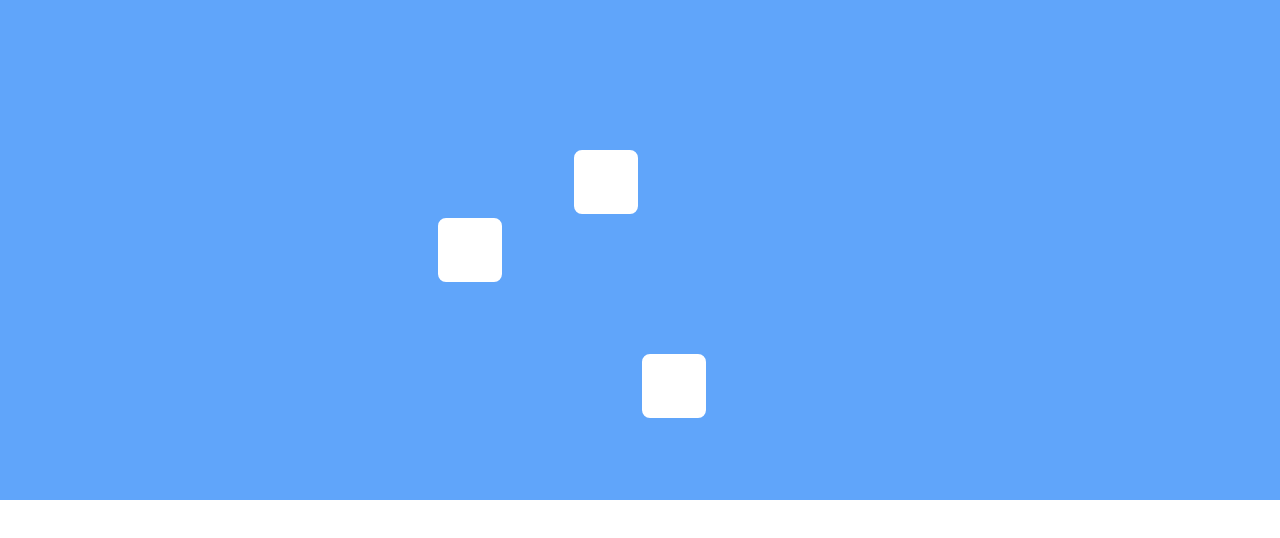
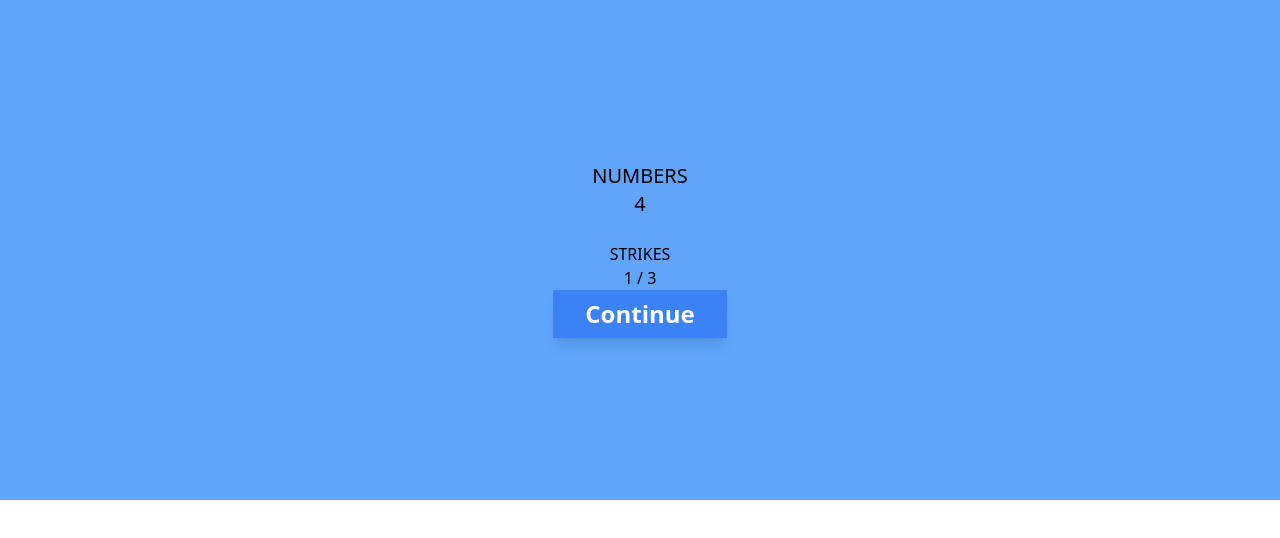
Before and after one commit to gitbeet/humanbenchmark-clone, a React (Vite) app: page / in a window 1280 px wide. Both pictures are taken after a click on the element 402 px from the left and 114 px from the top of the page. Shown: the top 538 px of the page. Built offline with nearby package versions, Linux system fonts and the light colour scheme.

Commit message:
finishing up on chimp test logic

```diff
--- a/src/components/ChimpTest.tsx
+++ b/src/components/ChimpTest.tsx
@@ -5,11 +5,27 @@ const grid = new Array(40);
 const populateGrid = (numberOfBlocks: number) => {
   let arr = [...grid];
   let nums = Array.from(Array(numberOfBlocks).keys());
+  let positions = [];
+  //   account for repeating positions
   for (let i = 0; i < numberOfBlocks; i++) {
-    let position = Math.floor(Math.random() * 40);
+    let position;
+    do {
+      position = Math.floor(Math.random() * 40);
+    } while (arr[position]);
     arr.splice(position, 1, nums[i] + 1);
   }
   return arr.map((el) => ({ value: el, visible: true }));
+};
+
+const compareArr = (arr1: number[], arr2: number[]) => {
+  let res = true;
+  for (let i = 0; i < arr1.length; i++) {
+    if (arr1[i] !== arr2[i]) {
+      res = false;
+      break;
+    }
+  }
+  return res;
 };
 
 const ChimpTest = () => {
@@ -19,10 +35,14 @@ const ChimpTest = () => {
   const [resultArray, setResultArray] = useState<number[]>([]);
   const [showResultScreen, setShowResultScreen] = useState(false);
   const [triesLeft, setTriesLeft] = useState(3);
+
+  let sortedArr = grid
+    .map((element) => element.value)
+    .filter((element) => element)
+    .sort((a, b) => a - b);
   useEffect(() => {
-    const isAscending = resultArray.every((element, index) => {
-      return index === 0 || element > resultArray[index - 1];
-    });
+    const isAscending = compareArr(resultArray, sortedArr);
+
     if (!isAscending) {
       setShowResultScreen(true);
       console.log("YOU LOST");
@@ -54,6 +74,46 @@ const ChimpTest = () => {
 
   return (
     <div className="w-full h-[500px] bg-blue-400 flex justify-center items-center">
+      {showResultScreen ? (
+        <div className="text-center">
+          {triesLeft > 0 ? (
+            <>
+              <h2 className="text-xl">NUMBERS</h2>
+              <h2 className="text-xl">{blocks}</h2>
+              <br />
+              <h2>STRIKES</h2>
+              <h2>{3 - triesLeft} / 3</h2>
+              <button
+                onClick={() => {
+                  setResultArray([]);
+                  setGrid(populateGrid(blocks));
+                  setShowNumbers(true);
+                  setShowResultScreen(false);
+                }}
+              >
+                Continue
+              </button>
+            </>
+          ) : (
+            <>
+              <h2>Score</h2>
+              <h1>{blocks}</h1>
+              <button
+                onClick={() => {
+                  setBlocks(4);
+                  setGrid(populateGrid(4));
+                  setResultArray([]);
+                  setShowNumbers(true);
+                  setShowResultScreen(false);
+                  setTriesLeft(3);
+                }}
+              >
+                Try Again
+              </button>
+            </>
+          )}
+        </div>
+      ) : (
         <div className="w-fit h-fit px-16 py-12 grid grid-cols-8 grid-rows-5 gap-1">
           {grid.map((box, index) =>
             box.visible ? (
@@ -67,10 +127,14 @@ const ChimpTest = () => {
                 {showNumbers ? box.value : ""}
               </div>
             ) : (
-            <div className="w-16 h-16 rounded-lg flex justify-center items-center text-white font-semibold text-3xl cursor-pointer"></div>
+              <div
+                key={index}
+                className="w-16 h-16 rounded-lg flex justify-center items-center text-white font-semibold text-3xl cursor-pointer"
+              ></div>
             )
           )}
         </div>
+      )}
     </div>
   );
 };
```
Lines whose indentation alone changed are shown as unchanged.
